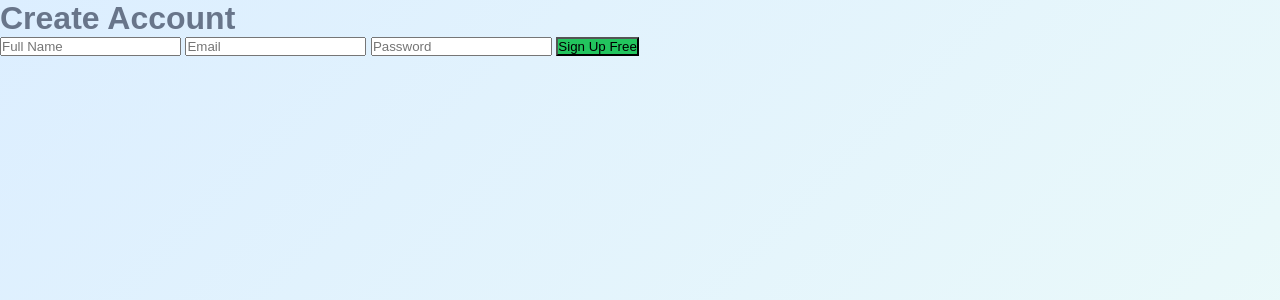
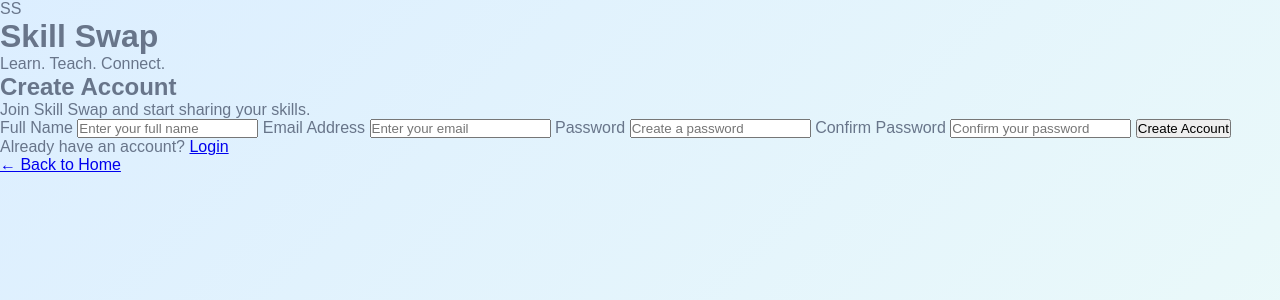
Before and after one commit to emma5004/Skillswap-, a Flask app: page /signup in a window 1280 px wide. Shown: the top 300 px of the page. Run offline with Flask 3, Linux system fonts and the light colour scheme.

Commit message:
Revamp signup.html with new structure and fields
Updated the signup page layout and form fields.

```diff
--- a/templates/signup.html
+++ b/templates/signup.html
@@ -1,14 +1,53 @@
-{% extends "base.html" %}
+<!DOCTYPE html>
+<html lang="en">
+<head>
+    <meta charset="UTF-8">
+    <meta name="viewport" content="width=device-width, initial-scale=1.0">
+    <title>Sign Up | Skill Swap</title>
+    <link rel="stylesheet" href="{{ url_for('static', filename='style.css') }}">
+</head>
 
-{% block content %}
-<div class="container">
-    <h1>Create Account</h1>
+<body class="auth-page">
 
-    <form method="POST">
-        <input type="text" name="fullname" placeholder="Full Name" required>
-        <input type="email" name="email" placeholder="Email" required>
-        <input type="password" name="password" placeholder="Password" required>
-        <button type="submit" class="btn" style="background:#22c55e;">Sign Up Free</button>
-    </form>
-</div>
-{% endblock %}
+    <div class="auth-container">
+
+        <div class="auth-logo">
+            <div class="logo-circle">SS</div>
+            <h1>Skill Swap</h1>
+            <p>Learn. Teach. Connect.</p>
+        </div>
+
+        <div class="auth-box">
+            <h2>Create Account</h2>
+            <p class="auth-subtitle">Join Skill Swap and start sharing your skills.</p>
+
+            <form method="POST" action="/signup">
+
+                <label>Full Name</label>
+                <input type="text" name="name" placeholder="Enter your full name" required>
+
+                <label>Email Address</label>
+                <input type="email" name="email" placeholder="Enter your email" required>
+
+                <label>Password</label>
+                <input type="password" name="password" placeholder="Create a password" required>
+
+                <label>Confirm Password</label>
+                <input type="password" name="confirm_password" placeholder="Confirm your password" required>
+
+                <button type="submit" class="auth-button">Create Account</button>
+
+            </form>
+
+            <p class="switch-page">
+                Already have an account?
+                <a href="/login">Login</a>
+            </p>
+        </div>
+
+        <a href="/" class="back-home">← Back to Home</a>
+
+    </div>
+
+</body>
+            </html>
```
